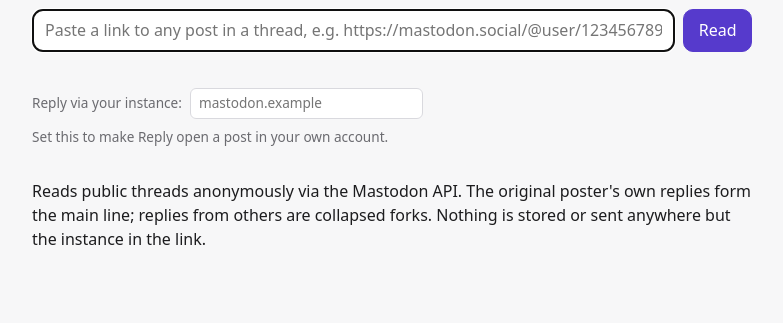
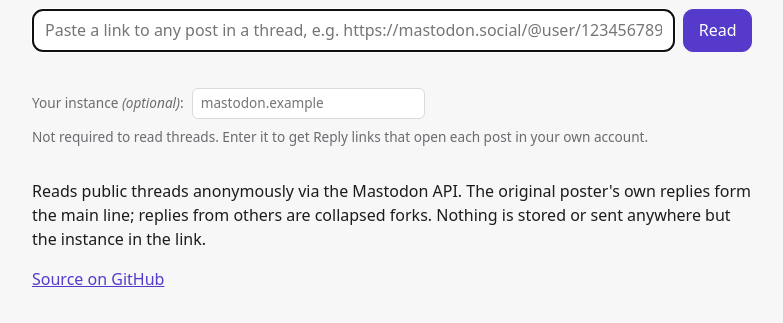
Before and after one commit to xjamesmorris/fedithread, a website with bundled scripts: page index.html in a window 1280 px wide. Shown: the part 61-384 px from the top of the page, without its empty margins (248-1031 px from the left). Built offline with nearby package versions, Linux system fonts and the light colour scheme.

Commit message:
Mark home instance as optional and link to source
Label the instance field as optional and explain that filling it in
makes Reply links open posts in your own account. Add a link to the
source repository in the footer.

Co-Authored-By: Claude Opus 5.5 <noreply@anthropic.com>

```diff
--- a/css/style.css
+++ b/css/style.css
@@ -62,6 +62,7 @@ button {
 #home-row, #share-row { display: flex; flex-wrap: wrap; align-items: center; gap: .5rem; margin: .4rem 0 0; font-size: .85rem; color: var(--muted); }
 #home-row input, #share-row input { font: inherit; padding: .25rem .5rem; border: 1px solid var(--line); border-radius: 6px; background: var(--card); color: var(--fg); }
 #home-row input.attention { outline: 2px solid var(--start); }
+#home-row .optional { font-style: italic; }
 #share-row { margin-top: .5rem; }
 #share-row[hidden] { display: none; }
 #share-link { flex: 1 1 24rem; min-width: 0; font-size: 1rem; }
--- a/index.html
+++ b/index.html
@@ -17,7 +17,7 @@
     </form>
     <p id="status" aria-live="polite"></p>
     <p id="home-row">
-      <label for="home">Reply via your instance:</label>
+      <label for="home">Your instance <span class="optional">(optional)</span>:</label>
       <input id="home" type="text" placeholder="mastodon.example" spellcheck="false" autocomplete="off" size="22">
       <span id="home-hint" class="muted"></span>
     </p>
@@ -41,6 +41,7 @@
   <main id="thread"></main>
   <footer class="bottom">
     <p>Reads public threads anonymously via the Mastodon API. The original poster's own replies form the main line; replies from others are collapsed forks. Nothing is stored or sent anywhere but the instance in the link.</p>
+    <p class="source"><a href="https://github.com/xjamesmorris/fedithread">Source on GitHub</a></p>
   </footer>
   <script type="module" src="js/main.js"></script>
 </body>
--- a/js/main.js
+++ b/js/main.js
@@ -124,7 +124,9 @@ function refreshReplyLinks() {
   for (const a of threadEl.querySelectorAll('a.reply')) {
     a.href = replyUrl(home, { uri: a.dataset.uri }) || '#';
   }
-  homeHint.textContent = home ? '' : 'Set this to make Reply open a post in your own account.';
+  homeHint.textContent = home
+    ? `Reply links open posts on ${home}.`
+    : 'Not required to read threads. Enter it to get Reply links that open each post in your own account.';
 }
 homeInput.value = getHomeInstance();
 homeInput.addEventListener('change', () => {
```
